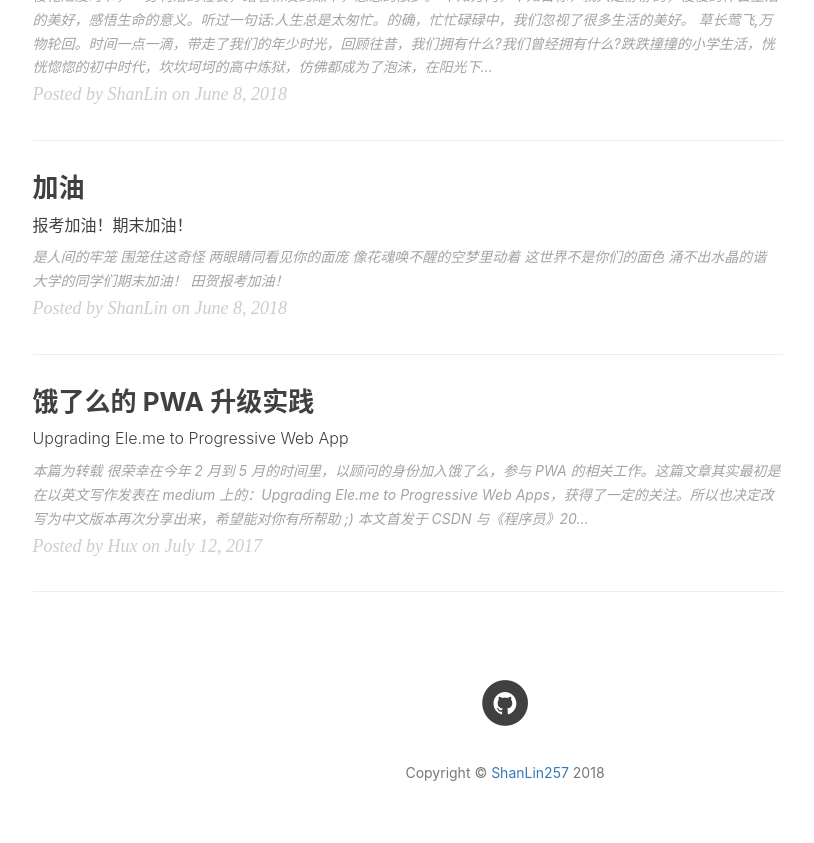
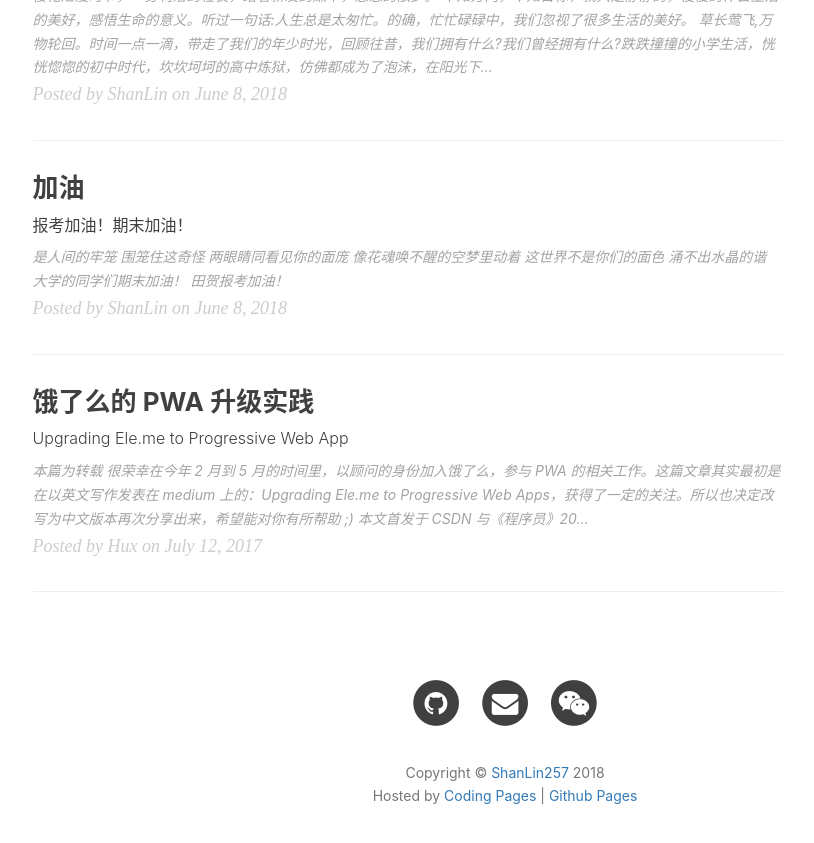
Before and after one commit to solidSpoon/solidSpoon.github.io.old, a Jekyll site: the page built from index.html, in a window 1280 px wide and 900 px high, scrolled down 1770 px. Shown: the top 843 px of the window, without its empty margins (135-949 px from the left). Built offline with Jekyll 4.4.1, drawn with Linux system fonts in a browser that asks for light colours; nearby versions of some CDN libraries; the list of posts is cut into pages by our own code; comment, search, counter and statistics services are not loaded.

Commit message:
add host explan

```diff
--- a/_includes/footer.html
+++ b/_includes/footer.html
@@ -68,6 +68,28 @@
                         </a>
                     </li>
                     {% endif %}
+                    <!--------------------------------------------------------------------------------------->
+                    {% if site.mail_username %}
+                    <li>
+                        <a target="view_window" href="mailto:{{ site.mail_username }}">
+                            <span class="fa-stack fa-lg">
+                                <i class="fa fa-circle fa-stack-2x"></i>
+                                <i class="fa fa-envelope fa-stack-1x fa-inverse"></i>
+                            </span>
+                        </a>
+                    </li>
+                    {% endif %}
+                    {% if site.wechat_username %}
+                    <li>
+                        <a target="view_window" href="/54/WeChat.html">
+                            <span class="fa-stack fa-lg">
+                                <i class="fa fa-circle fa-stack-2x"></i>
+                                <i class="fa fa-weixin fa-stack-1x fa-inverse"></i>
+                            </span>
+                        </a>
+                       </li>
+                    {% endif %}
+                    <!---------------------------------------------------------------------------------------->
                     {% if site.linkedin_username %}
                     <li>
                         <a target="_blank" href="https://www.linkedin.com/in/{{ site.linkedin_username }}">
@@ -82,8 +104,8 @@
                 <p class="copyright text-muted">
                     Copyright &copy; <a href="/about/">{{ site.title }}</a> {{ site.time | date: '%Y' }}
                     <br>
-                    <!--Theme by <a href="http://huangxuan.me">Hux</a> |
-                    <iframe
+                    Hosted by <a href="https://pages.coding.me">Coding Pages</a> | <a href="https://pages.github.com">Github Pages</a>
+                    <!--iframe
                         style="margin-left: 2px; margin-bottom:-5px;"
                         frameborder="0" scrolling="0" width="100px" height="20px"
                         src="https://ghbtns.com/github-btn.html?user=huxpro&repo=huxpro.github.io&type=star&count=true" >
```
